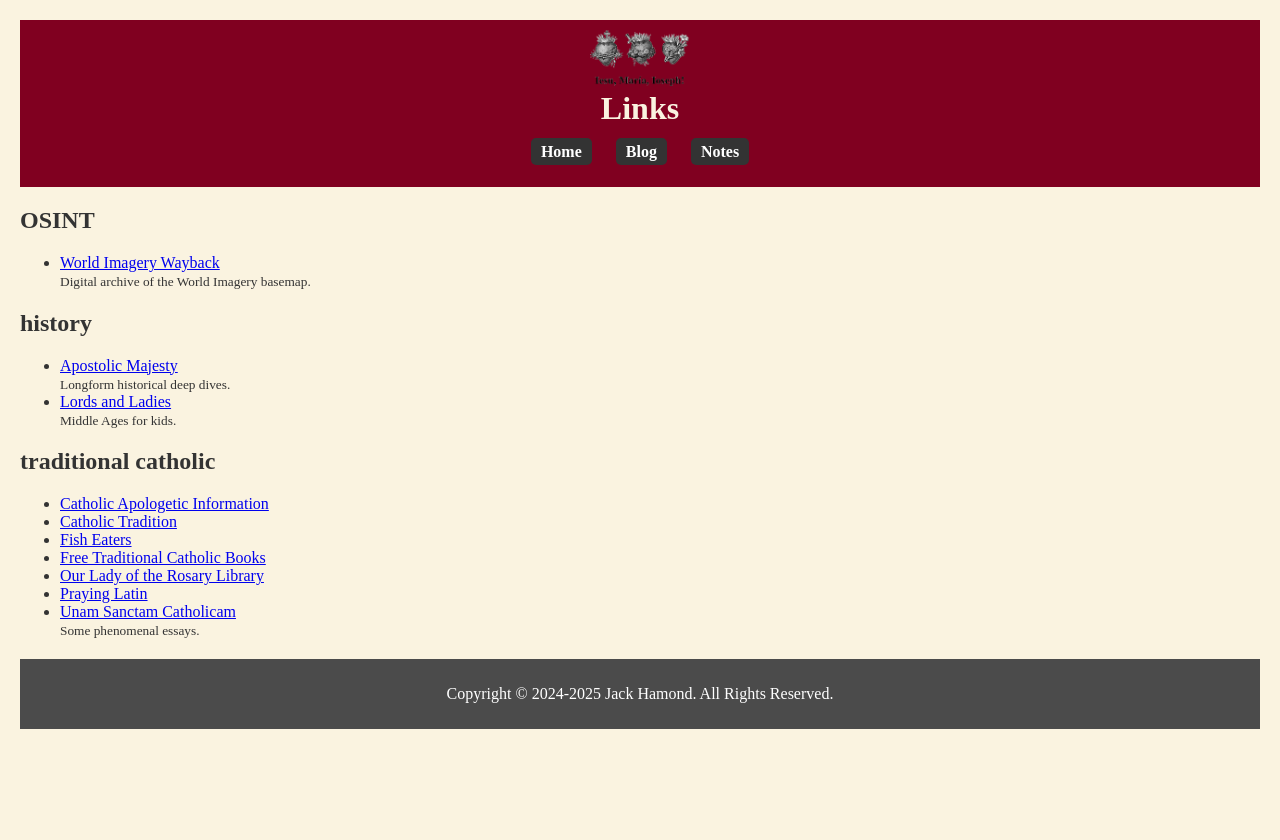
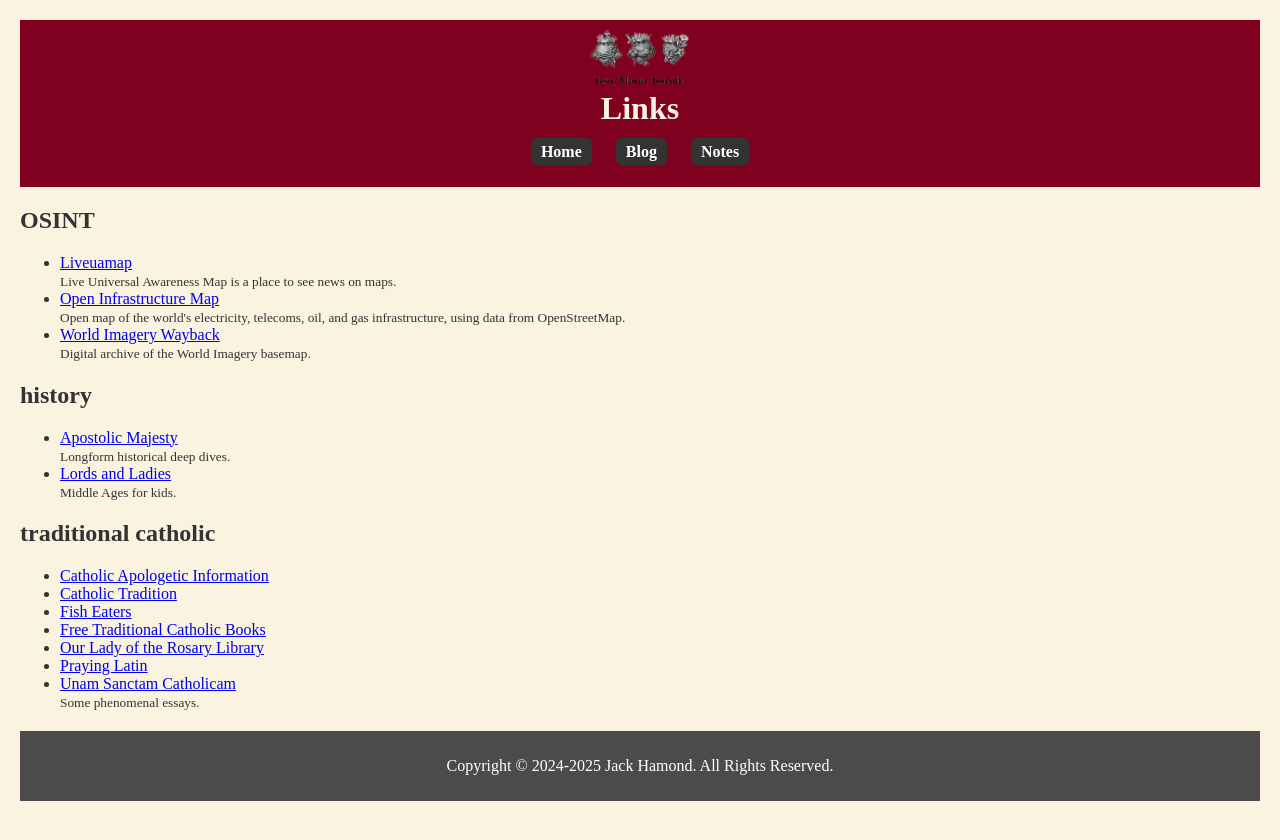
Before and after one commit to jackhamond/jackhamond.github.io, a Jekyll site: the page built from indices/links.html, in a window 1280 px wide. Shown: the top 840 px of the page. Built offline with Jekyll 4.4.1, drawn with Linux system fonts in a browser that asks for light colours.

Commit message:
Update links.yml

```diff
--- a/_data/links.yml
+++ b/_data/links.yml
@@ -24,6 +24,16 @@
   url: "https://www.traditionalcatholic.co/"
   tags: ["traditional catholic"]
 
+- title: "Liveuamap"
+  url: "https://liveuamap.com"
+  description: "Live Universal Awareness Map is a place to see news on maps."
+  tags: ["OSINT"]
+
+- title: "Open Infrastructure Map"
+  url: "https://openinframap.org"
+  description: "Open map of the world's electricity, telecoms, oil, and gas infrastructure, using data from OpenStreetMap."
+  tags: ["OSINT"]
+
 - title: "Our Lady of the Rosary Library"
   url: "https://www.olrl.org/"
   tags: ["traditional catholic"]
```
